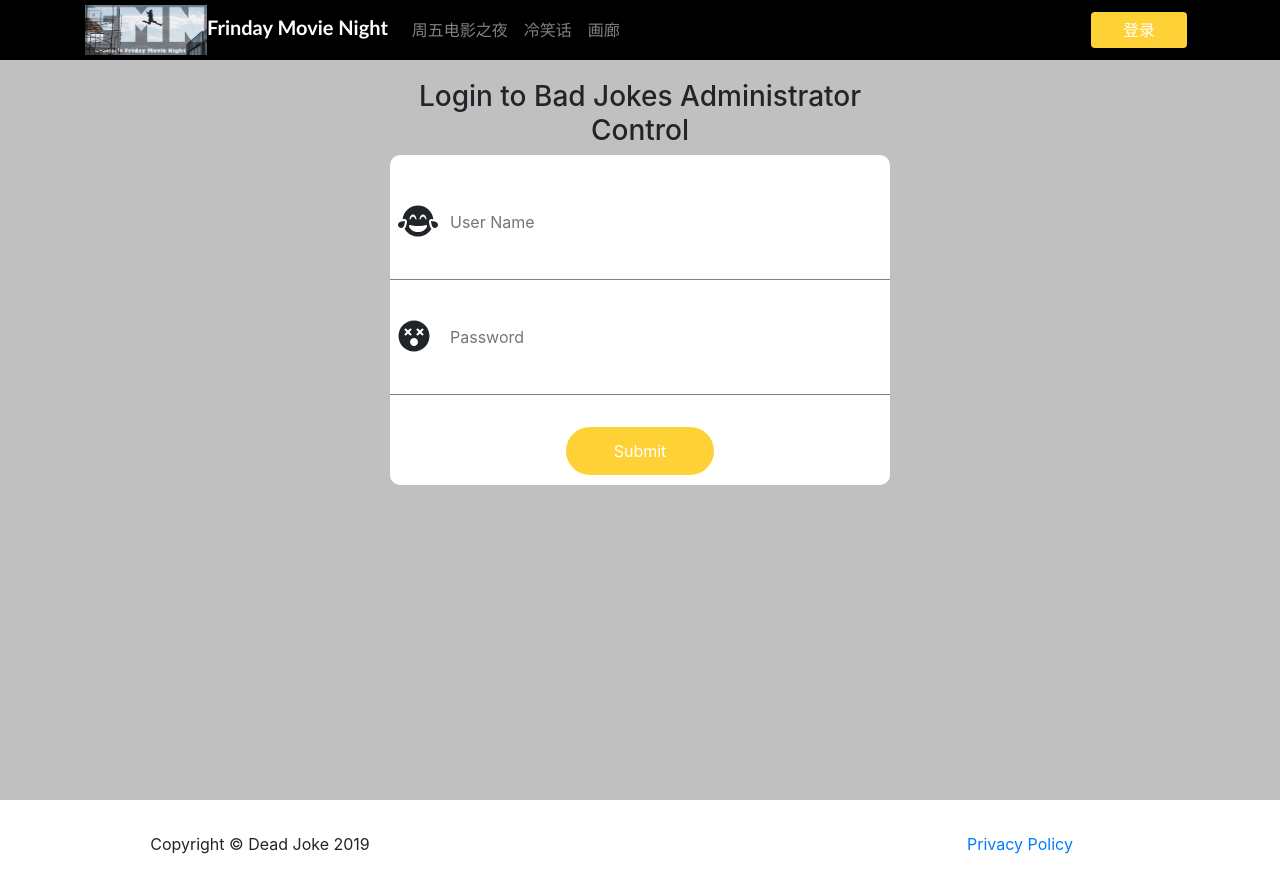
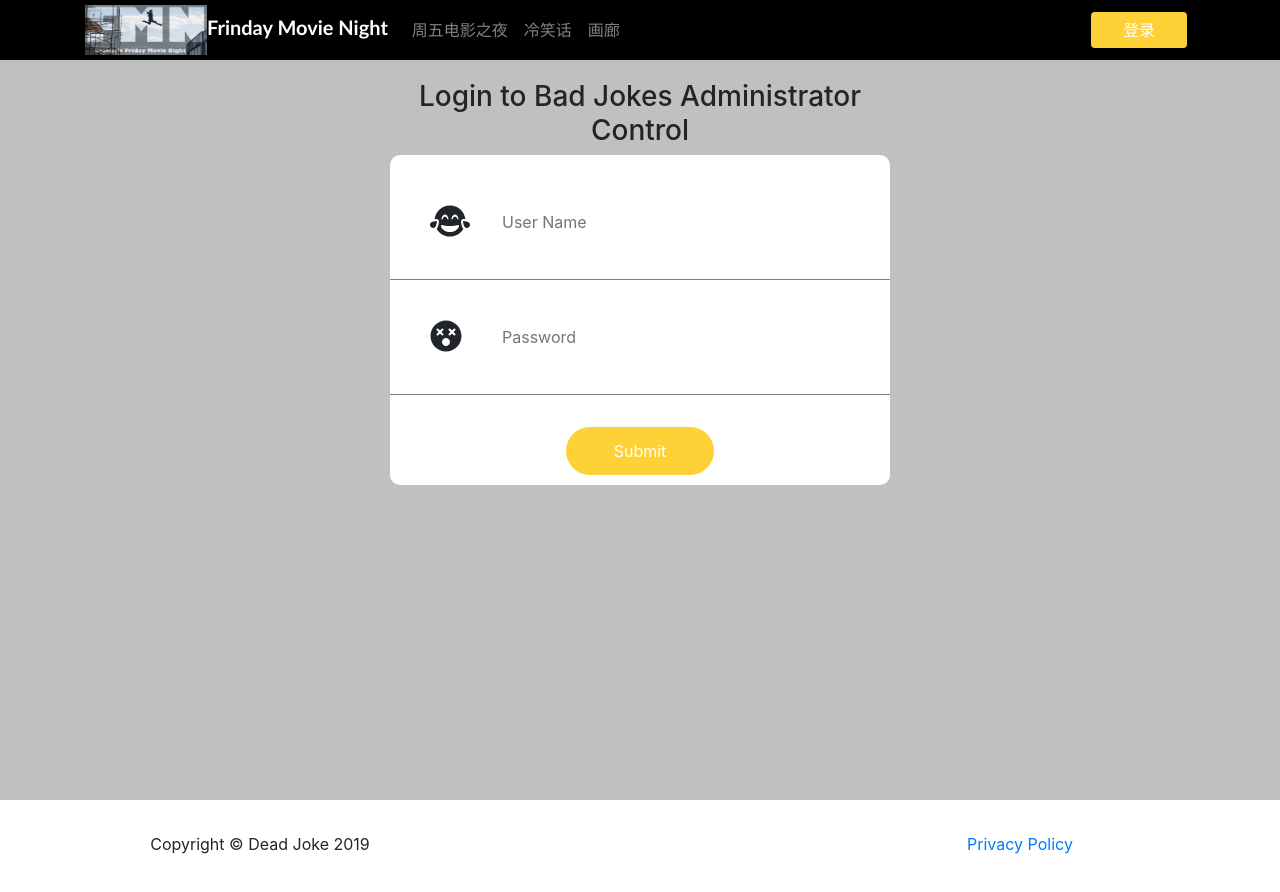
Before and after one commit to charlie447/dead-jokes, an Angular app: page /login in a window 1280 px wide. Shown: the top 892 px of the page. Built offline with nearby package versions, Linux system fonts and the light colour scheme.

Commit message:
#1 complete basic focusing transition

```diff
--- a/src/app/routes/login/login.component.scss
+++ b/src/app/routes/login/login.component.scss
@@ -37,13 +37,14 @@
 
             .login-input {
                 background: transparent;
-                padding-left: 60px;
+                padding: 0 10px 0 7rem;
                 display: block;
                 width: 100%;
                 height: 50px;
                 transition: all 0.4s;
                 &:focus {
                     border-color: transparent;
+                    padding-left: 8rem;
                 }
             }
             .focus-input {
@@ -51,7 +52,7 @@
                 display: block;
                 top: 0;
                 left: 0;
-                padding: 2.5rem .5rem;
+                padding: 2.5rem 2.5rem;
             }
             input {
                 border: none;
```
